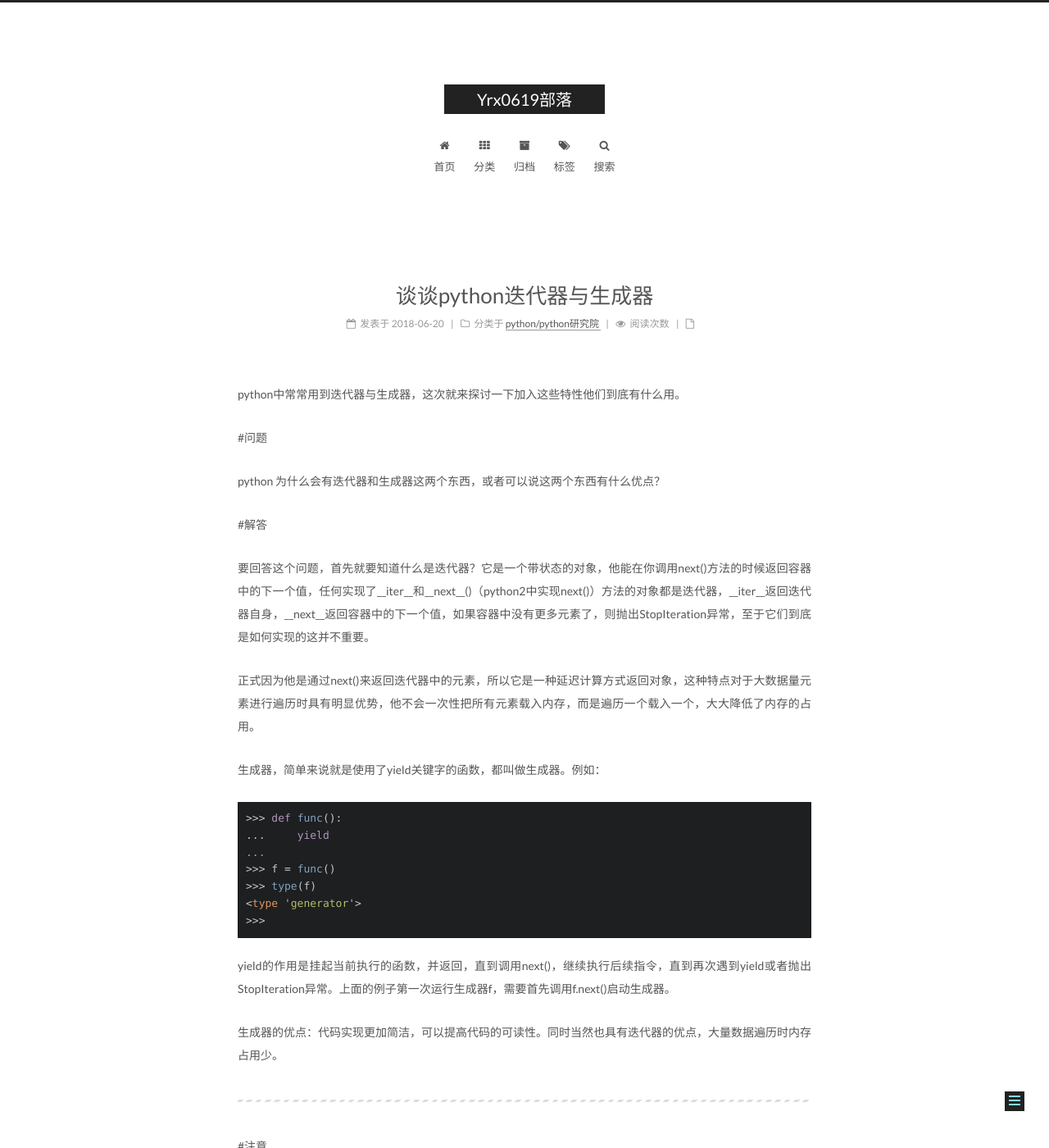
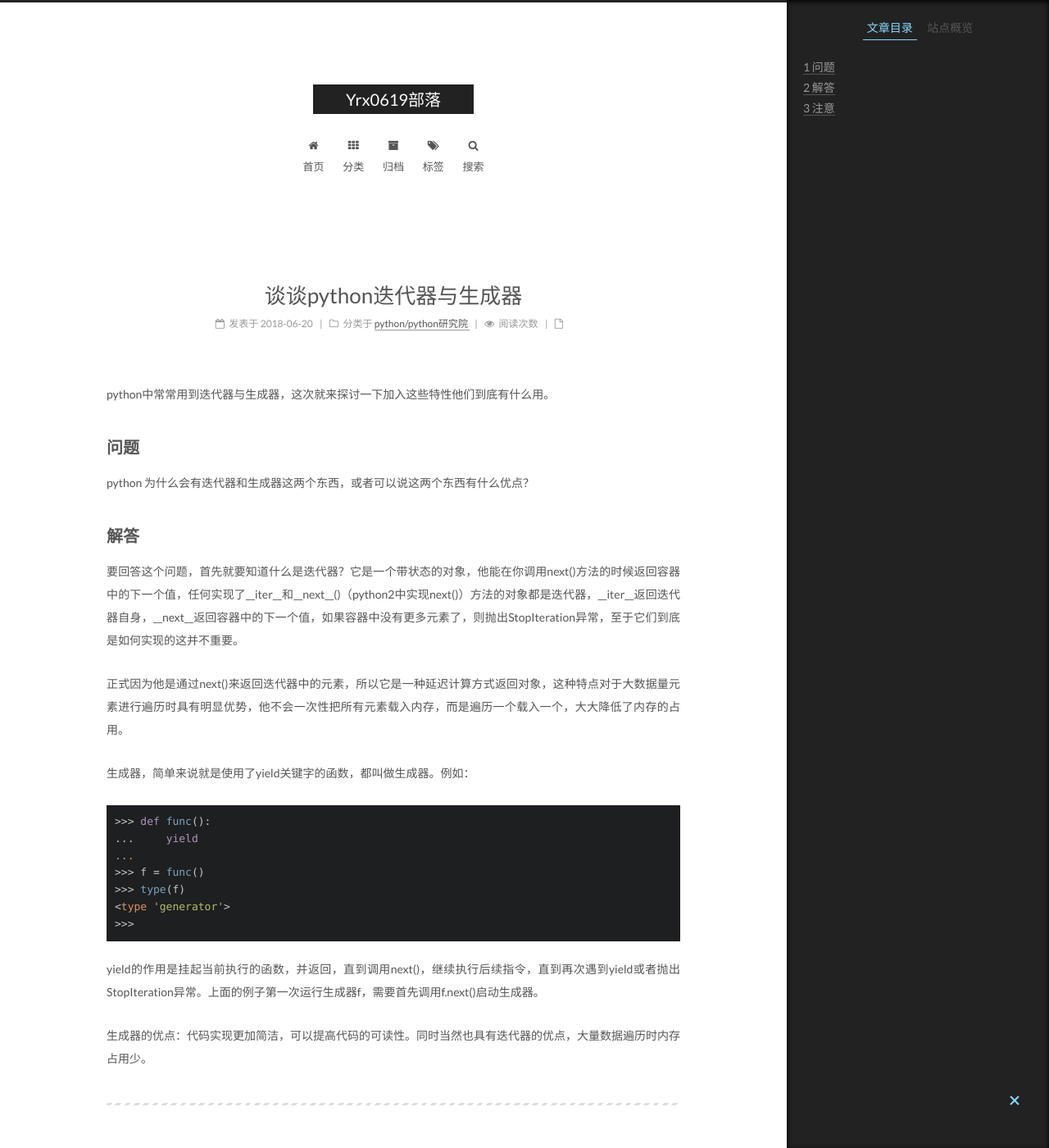
Before and after one commit to yrx0619/yrx0619.github.io, a Jekyll site: the page built from _posts/2018-06-20-谈谈python迭代器与生成器.md, in a window 1280 px wide and 1400 px high. Shown: the whole window at 82% size. Built offline with Jekyll 4.4.1, drawn with Linux system fonts in a browser that asks for light colours; comment, search, counter and statistics services are not loaded.

Commit message:
update article.

```diff
--- a/_posts/2018-06-20-谈谈python迭代器与生成器.md
+++ b/_posts/2018-06-20-谈谈python迭代器与生成器.md
@@ -8,13 +8,14 @@ tags:
 
 python中常常用到迭代器与生成器，这次就来探讨一下加入这些特性他们到底有什么用。
 
-#问题
+
+## 问题
 
 
 python 为什么会有迭代器和生成器这两个东西，或者可以说这两个东西有什么优点？
 
 
-#解答
+## 解答
 
 要回答这个问题，首先就要知道什么是迭代器？它是一个带状态的对象，他能在你调用next()方法的时候返回容器中的下一个值，任何实现了__iter__和__next__()（python2中实现next()）方法的对象都是迭代器，__iter__返回迭代器自身，__next__返回容器中的下一个值，如果容器中没有更多元素了，则抛出StopIteration异常，至于它们到底是如何实现的这并不重要。
 
@@ -39,7 +40,7 @@ yield的作用是挂起当前执行的函数，并返回，直到调用next()，
 
 -------------------
 
-#注意
+## 注意
 
 -------------------
 
```
Also changed, not shown: _posts/2018-02-27-peterson算法的思考.md (+2 -1 lines).
